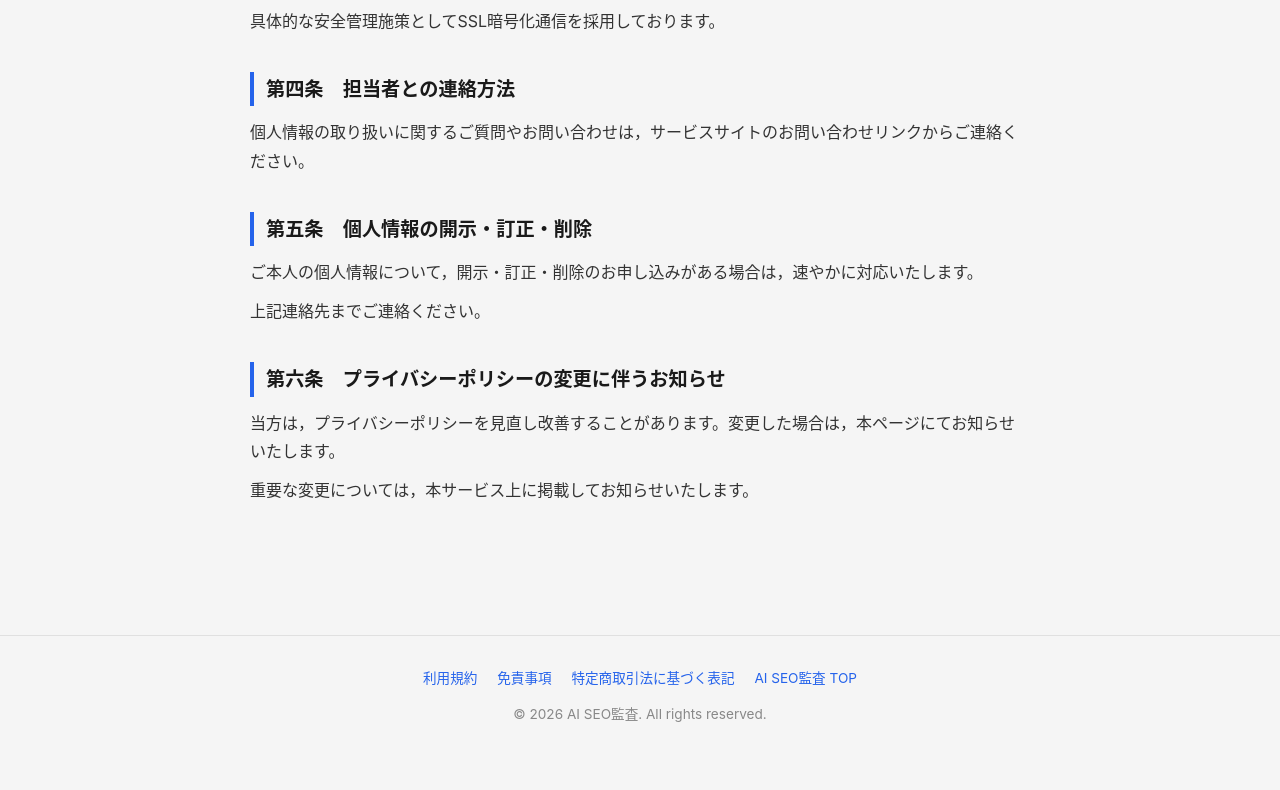
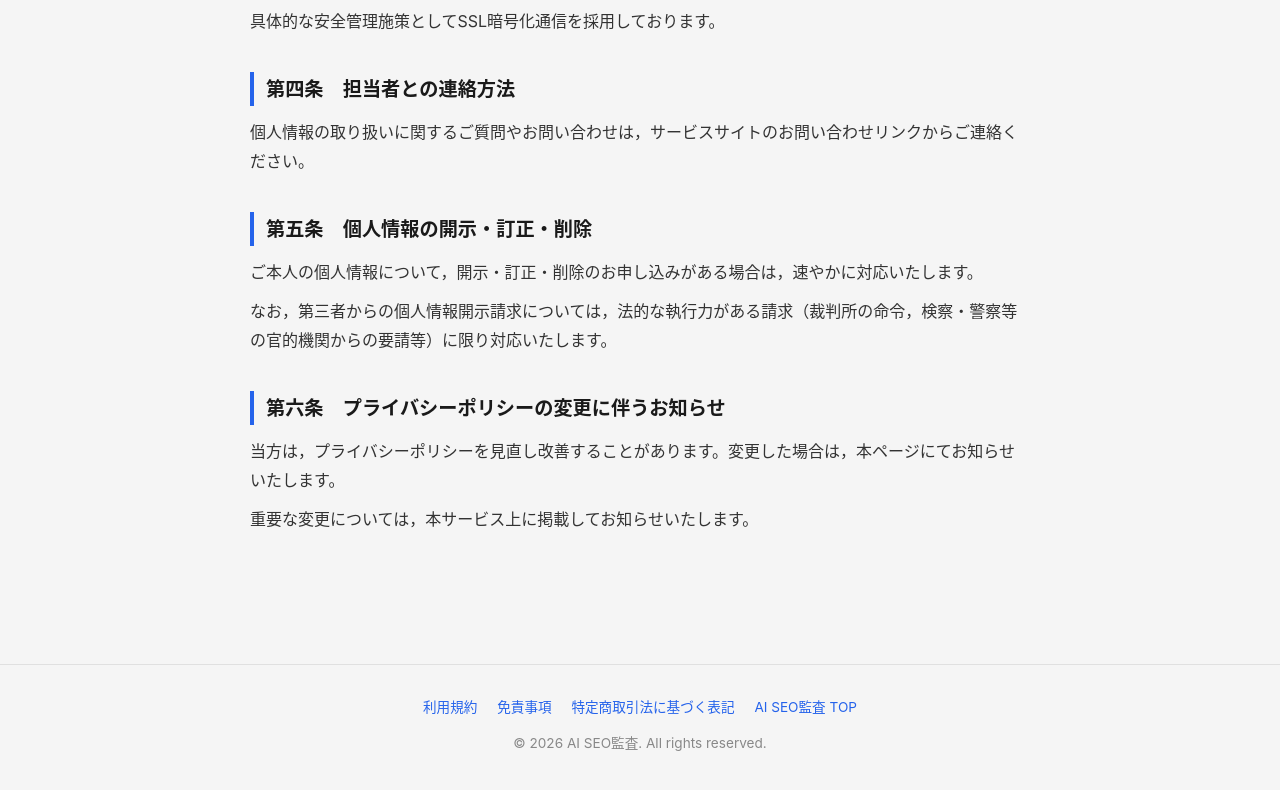
Before and after one commit to Azuma38/ai-seo-audit-lp, a website: page privacy.html in a window 1280 px wide. Shown: the part 1329-2119 px from the top of the page. Before the commit the page ends 2096 px from the top, so only its background shows below. Drawn offline with Linux system fonts and the light colour scheme.

Commit message:
fix: 第五条に第三者からの開示請求条件を追記

```diff
--- a/privacy.html
+++ b/privacy.html
@@ -85,7 +85,7 @@
 
             <h2>第五条　個人情報の開示・訂正・削除</h2>
             <p>ご本人の個人情報について，開示・訂正・削除のお申し込みがある場合は，速やかに対応いたします。</p>
-            <p>上記連絡先までご連絡ください。</p>
+            <p>なお，第三者からの個人情報開示請求については，法的な執行力がある請求（裁判所の命令，検察・警察等の官的機関からの要請等）に限り対応いたします。</p>
 
             <h2>第六条　プライバシーポリシーの変更に伴うお知らせ</h2>
             <p>当方は，プライバシーポリシーを見直し改善することがあります。変更した場合は，本ページにてお知らせいたします。</p>
```
